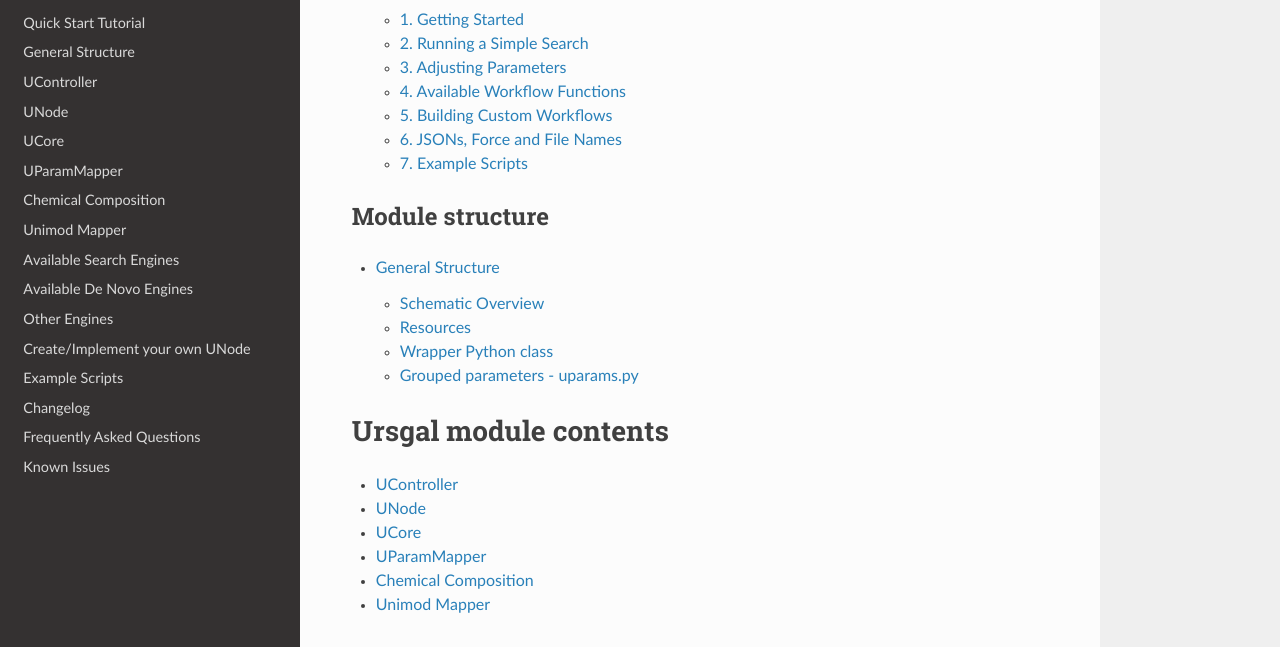
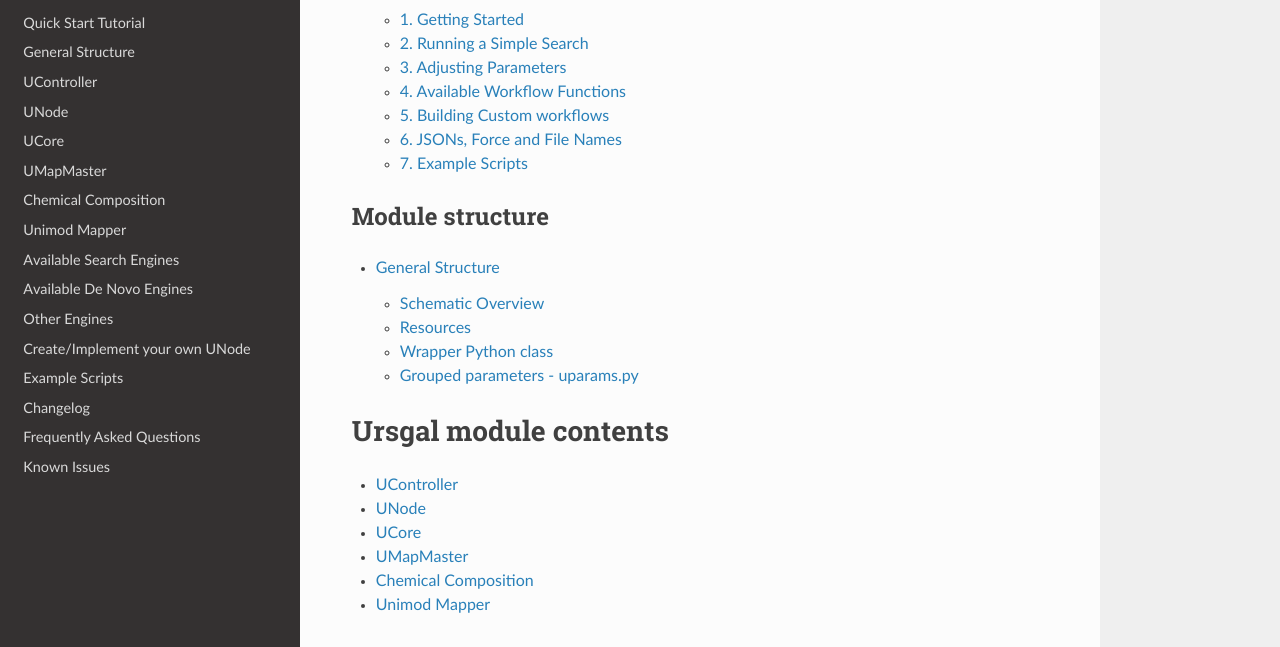
Before and after one commit to ursgal/ursgal, a Sphinx documentation site: the page built from docs/source/index.txt, in a window 1280 px wide and 900 px high, scrolled down 464 px. Shown: the part 152-799 px from the top of the window. Built offline with Sphinx 7.4.7 and the Read the Docs theme 2.0.0, drawn with Linux system fonts in a browser that asks for light colours; pages that are not in the unit, such as notebooks, are missing from menus.

```diff
--- a/docs/source/changelog.txt
+++ b/docs/source/changelog.txt
@@ -4,6 +4,7 @@ Changelog
 Version 0.4.0rc1 (05.2016)
 ^^^^^^^^^^^^^^^^^^^^^^^^^^
 
+#. included a upeptide_mapper for fast peptide to sequence mapping.
 #. renamed engine folder to wrappers
 #. combined all files from the kb folder into one single file, **uparams.py**
    which is parsed during unode initialization. Advantage is to see all params
--- a/docs/source/index.txt
+++ b/docs/source/index.txt
@@ -15,7 +15,6 @@ The latest Documentation was generated on: |today|
 
 Quick Start
 -----------
-
 
 .. toctree::
    :maxdepth: 2
@@ -86,7 +85,6 @@ Parameter
    parameter
 
 
-
 Examples
 ========
 
@@ -109,7 +107,6 @@ Record of released Ursgal versions with all notable changes
    changelog
 
 
-
 FAQ
 ===
 
--- a/docs/source/quick_start.txt
+++ b/docs/source/quick_start.txt
@@ -109,8 +109,8 @@ Currently, the following UController workflow functions are available:
         Visualization of results
 
 
-5. Building Custom Workflows
---------------------------------
+5. Building Custom workflows
+----------------------------
 
 The above functions can be used in conjunction with standard Python control flow tools such as loops and if-statements.
 This makes it possible to define complex and highly customizable workflows. For instance, imagine you have multiple mzML files and you want to use all available search engines with them: ::
```
Also changed, not shown: docs/source/umapmaster.txt (+11 -3 lines), 1 other file.
